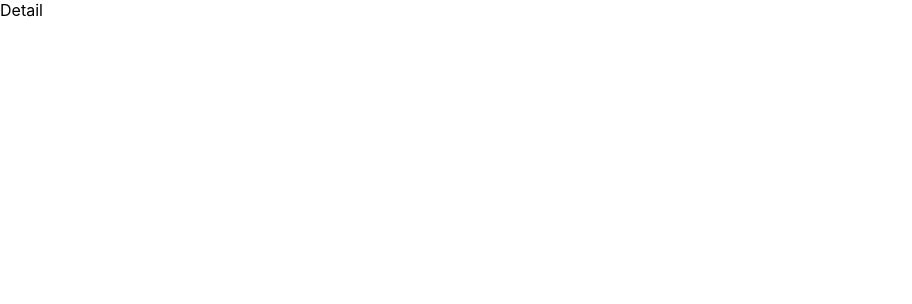
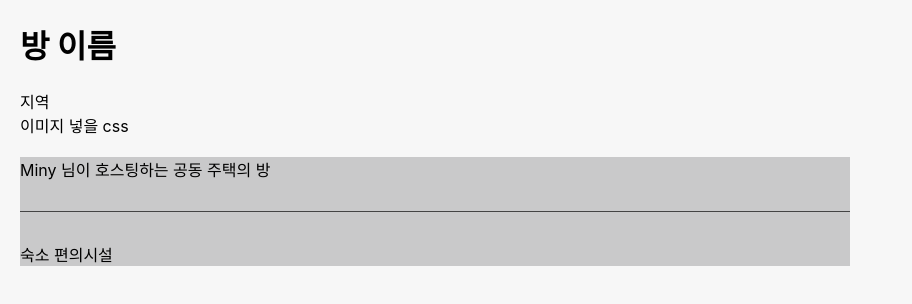
Before and after one commit to minyoungnam/Frontend, a React (Create React App) app: page /detail in a window 1280 px wide. Shown: the top 304 px of the page, without its empty margins (0-912 px from the left). Built offline with nearby package versions, Linux system fonts and the light colour scheme.

Commit message:
상세페이지에 쓸 디자인 구현중

```diff
--- a/src/pages/Detail.jsx
+++ b/src/pages/Detail.jsx
@@ -1,9 +1,51 @@
 import React from 'react'
+import { styled } from 'styled-components'
 
 const Detail = () => {
   return (
-    <div>Detail</div>
+    <Backdrop>
+      <RoomTitle>
+        <h1>방 이름</h1>
+        <div>지역</div>
+        <div>이미지 넣을 css</div>
+      </RoomTitle>
+      <br />
+      <LeftContainer>
+        <div>Miny 님이 호스팅하는 공동 주택의 방</div>
+        <Line />
+        <div>숙소 편의시설</div>
+      </LeftContainer>
+
+    </Backdrop>
   )
 }
 
 export default Detail
+
+const Backdrop = styled.div`
+  position: absolute;
+  top: 0;
+  bottom: 0;
+  width: 100%;
+  max-width: 1400px;
+  padding: 0 20px;
+  left: 50%;
+  transform: translate(-50%, 0);
+  background-color: #F7F7F7;
+
+  overflow: hidden;
+  display: flex;
+  flex-direction: column;
+`
+const RoomTitle = styled.div`
+  margin-left: 20px;
+`
+const LeftContainer = styled.div`
+  background-color: #c9c9ca;
+  max-width: 830px;
+  margin-left: 20px;
+`
+const Line = styled.div`
+  border-top: 1px solid #444444;
+  margin: 30px 0px;
+`
```
